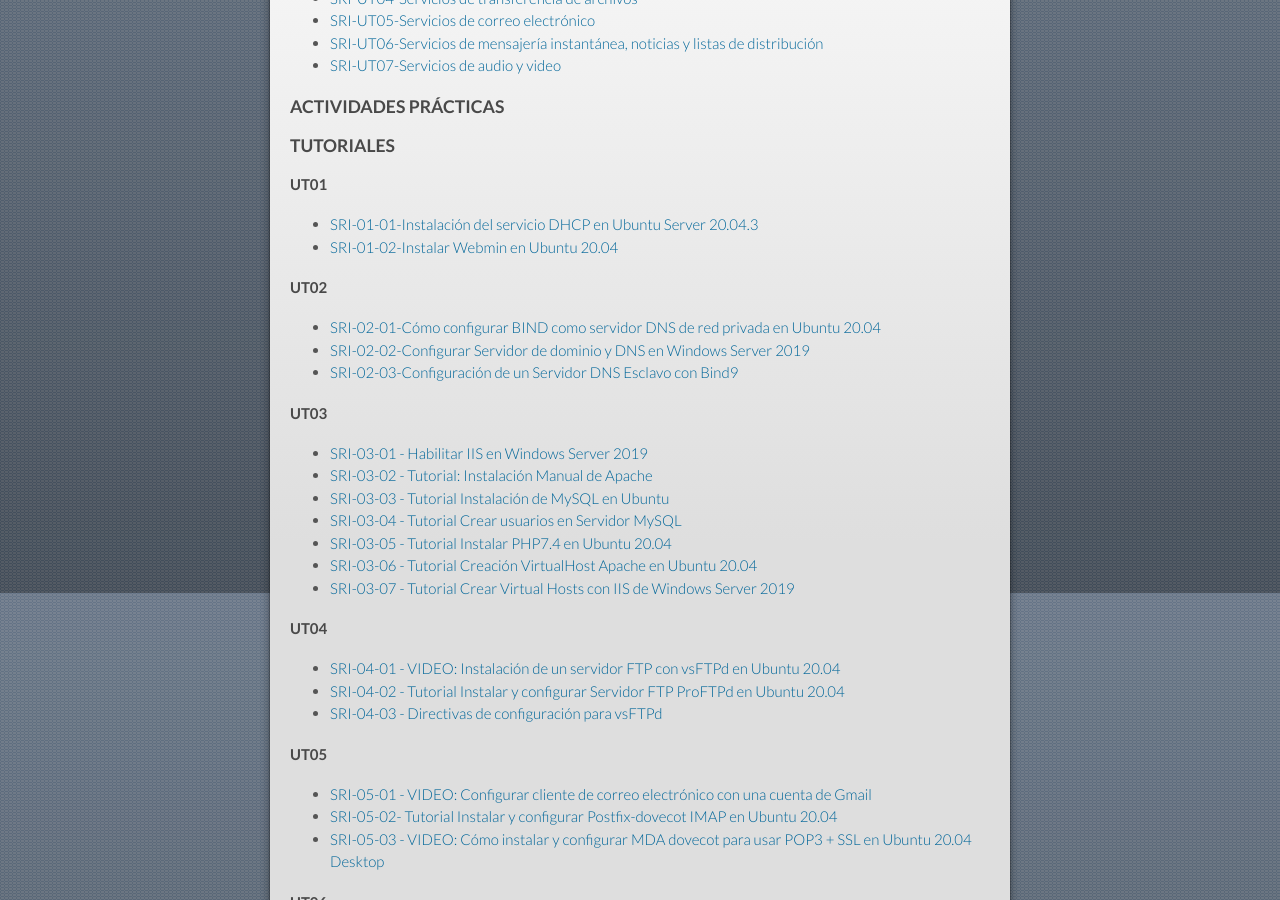
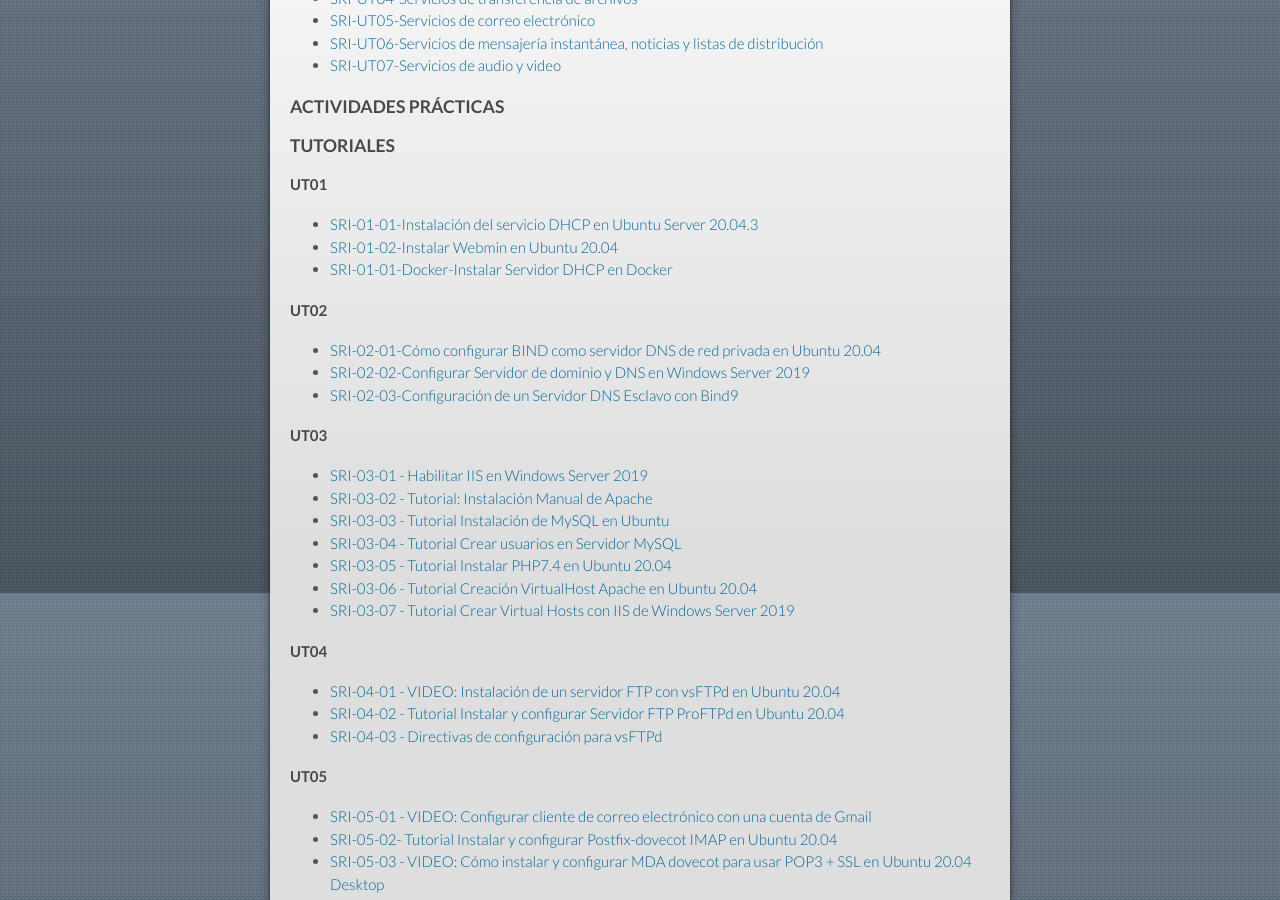
Before and after one commit to mrodara/mrodara.github.io, a Jekyll site: the page built from mods/sri.md, in a window 1280 px wide and 900 px high, scrolled down 307 px. Built offline with Jekyll 4.4.1, drawn with Linux system fonts in a browser that asks for light colours; our own code applies the rules of GitHub Pages for plain Markdown files.

Commit message:
Add docker dhcp tutorial ut01

```diff
--- a/mods/sri.md
+++ b/mods/sri.md
@@ -20,6 +20,7 @@
 #### UT01
 * [SRI-01-01-Instalación del servicio DHCP en Ubuntu Server 20.04.3](https://docs.google.com/document/d/13mH4C-YDlYeXPbv_PJqyFJYQWNkZjs5oO1Af6zSJ7ws/edit?usp=sharing)
 * [SRI-01-02-Instalar Webmin en Ubuntu 20.04](https://docs.google.com/document/d/19hWwATwHeHlnya7nX7Ni0wL8iI9bzTR0xbCmACs3SSU/edit?usp=sharing)
+* [SRI-01-01-Docker-Instalar Servidor DHCP en Docker](https://docs.google.com/document/d/1St45G3qCUPK4B28GVgvK-hp7BGOHClskKMCJMtmozfw/edit?usp=sharing)
 
 #### UT02
 * [SRI-02-01-Cómo configurar BIND como servidor DNS de red privada en Ubuntu 20.04](https://docs.google.com/document/d/1WwTKaLDmJOoGKglI_ieSJ9igHYemDFHT5qA6omH2f90/edit?usp=sharing)
```
